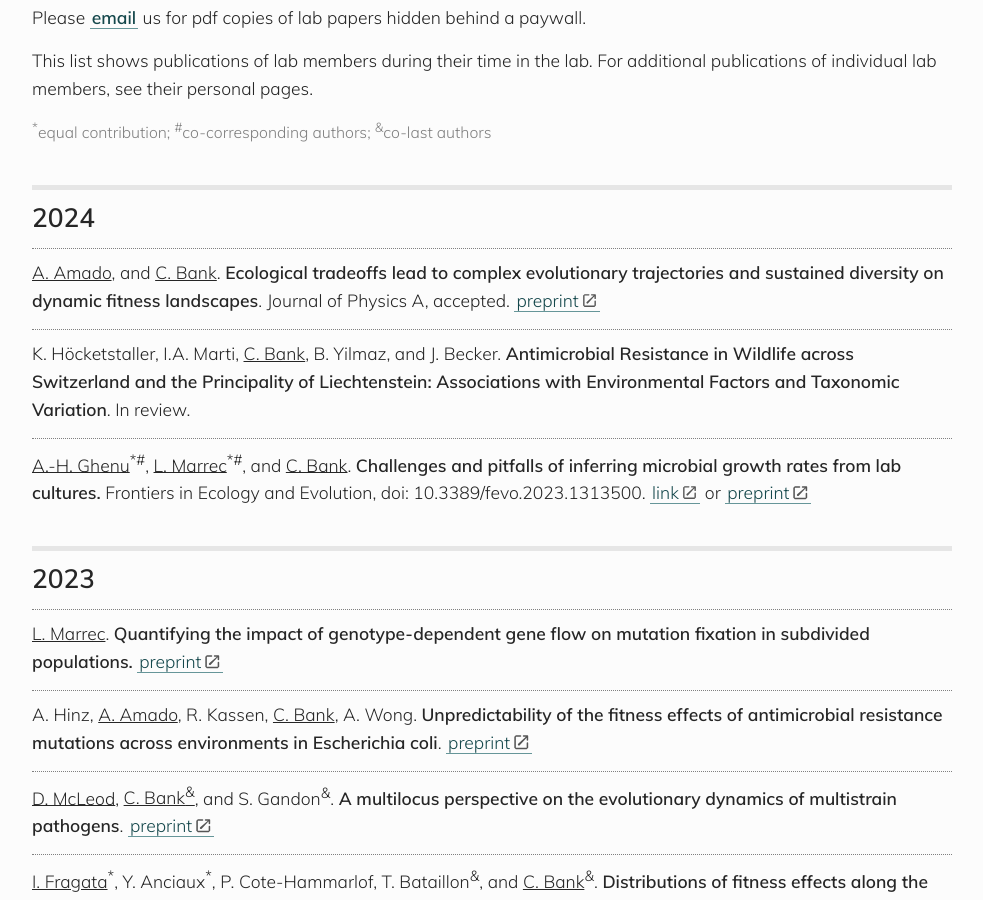
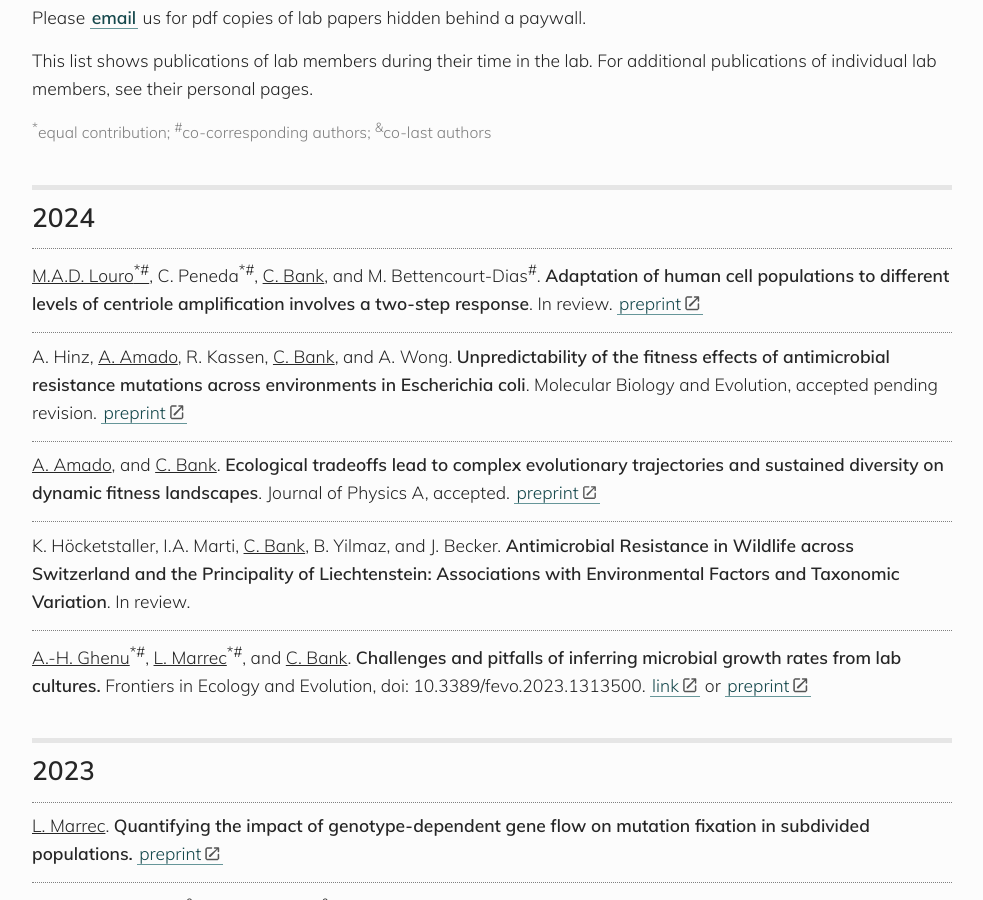
Before and after one commit to banklab/banklab.github.io, a Jekyll site: the page built from publications.md, in a window 1280 px wide and 900 px high, scrolled down 418 px. Shown: the whole window, without its empty margins (148-1131 px from the left). Built offline with Jekyll 4.4.1, drawn with Linux system fonts in a browser that asks for light colours; some web fonts are replaced.

Commit message:
Update publications.md
Paper updates

```diff
--- a/publications.md
+++ b/publications.md
@@ -21,6 +21,10 @@
 
 ## 2024
 
+<u>M.A.D. Louro<sup>*#</sup></u>, C. Peneda<sup>*#</sup>, <u>C. Bank</u>, and M. Bettencourt-Dias<sup>#</sup>. **Adaptation of human cell populations to different levels of centriole amplification involves a two-step response**. In review. [preprint](https://www.biorxiv.org/content/10.1101/2024.02.15.580424v2)
+
+A. Hinz, <u>A. Amado</u>, R. Kassen, <u>C. Bank</u>, and A. Wong. **Unpredictability of the fitness effects of antimicrobial resistance mutations across environments in Escherichia coli**. Molecular Biology and Evolution, accepted pending revision. [preprint](https://www.biorxiv.org/content/10.1101/2023.10.25.563906v1)
+
 <u>A. Amado</u>, and <u>C. Bank</u>. **Ecological tradeoffs lead to complex evolutionary trajectories and sustained diversity on dynamic fitness landscapes**. Journal of Physics A, accepted. [preprint](https://www.biorxiv.org/content/10.1101/2023.10.11.561986v1.abstract)
 
 K. Höcketstaller, I.A. Marti, <u>C. Bank</u>, B. Yilmaz, and J. Becker. **Antimicrobial Resistance in Wildlife across Switzerland and the Principality of Liechtenstein: Associations with Environmental Factors and Taxonomic Variation**. In review.
```
Also changed, not shown: other parts of publications.md (+0 -2 lines).
